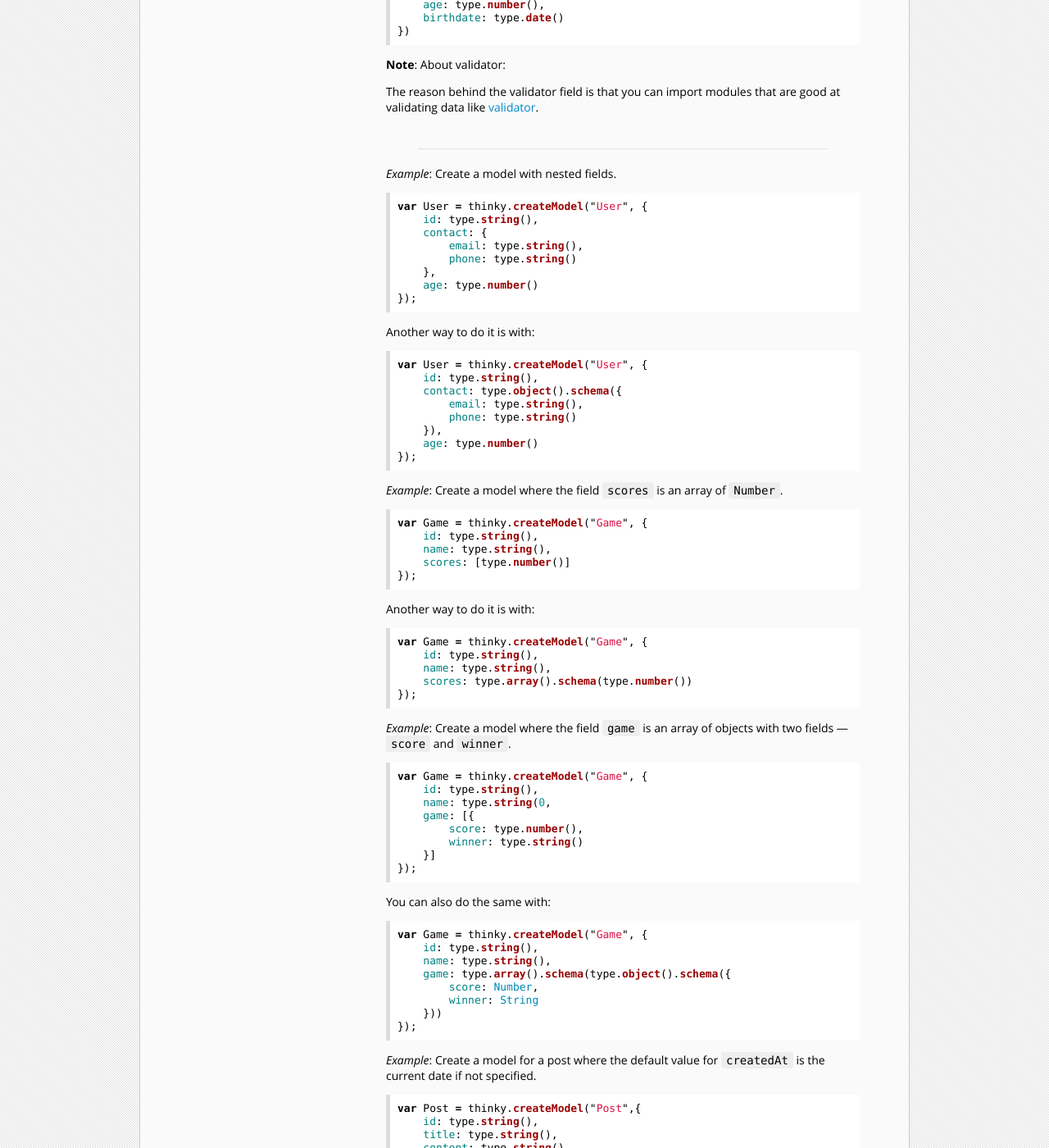
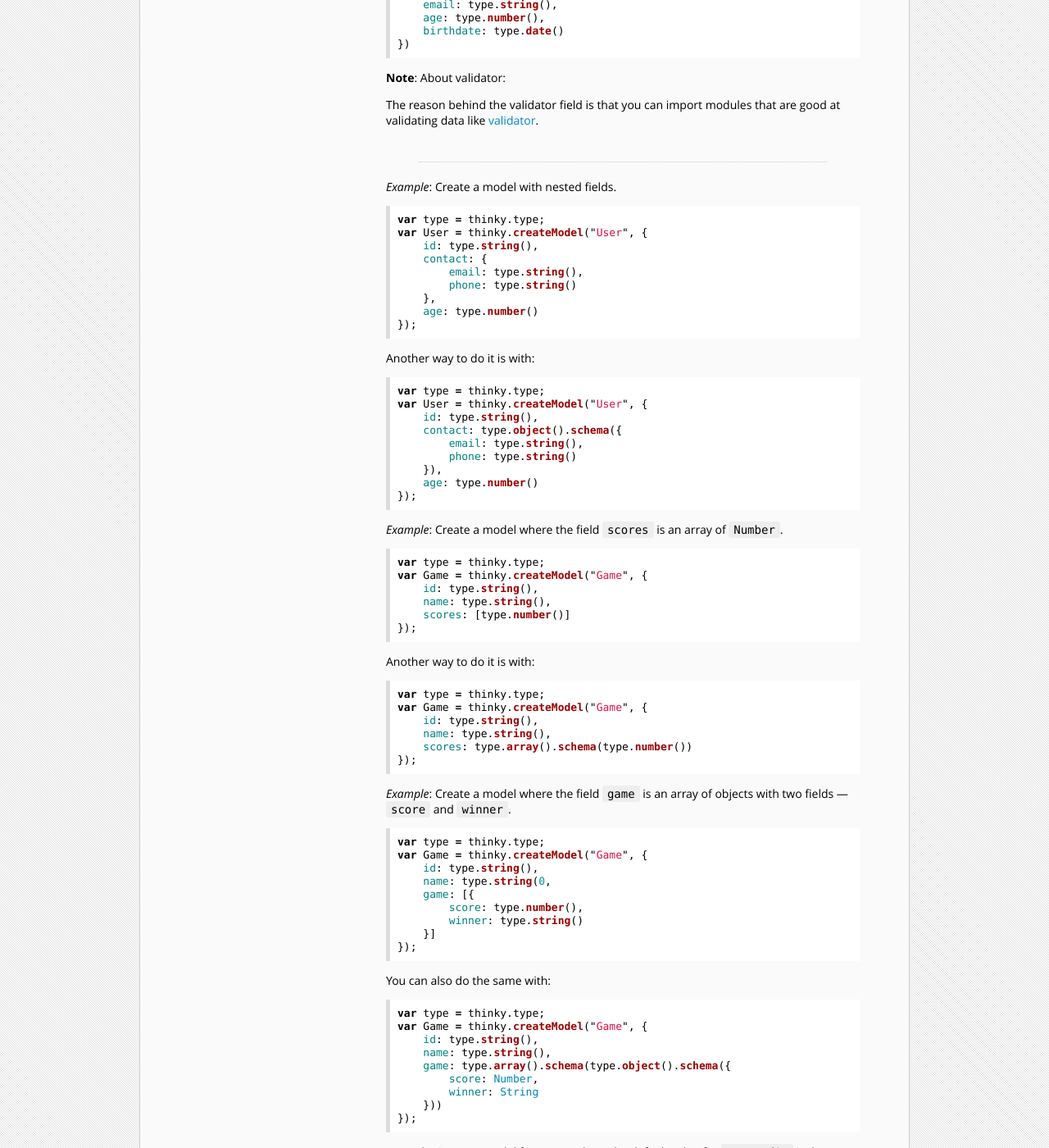
Before and after one commit to neumino/thinky, a Jekyll site: the page built from documentation/schemas.md, in a window 1280 px wide and 1400 px high, scrolled down 2530 px. Shown: the whole window at 82% size. Built offline with Jekyll 4.4.1, drawn with Linux system fonts in a browser that asks for light colours; some of the changed text lies outside the part shown.

Commit message:
type in all examples

````diff
--- a/documentation/schemas.md
+++ b/documentation/schemas.md
@@ -122,6 +122,7 @@ This is the only guarantee. A default value should not rely on another default v
 _Example_: Create a basic Model for a `user`.
 
 ```js
+var type = thinky.type;
 var User = thinky.createModel("User", {
     id: type.string(),
     name: type.string(),
@@ -143,6 +144,7 @@ The reason behind the validator field is that you can import modules that are go
 _Example_: Create a model with nested fields.
 
 ```js
+var type = thinky.type;
 var User = thinky.createModel("User", {
     id: type.string(),
     contact: {
@@ -156,6 +158,7 @@ var User = thinky.createModel("User", {
 Another way to do it is with:
 
 ```js
+var type = thinky.type;
 var User = thinky.createModel("User", {
     id: type.string(),
     contact: type.object().schema({
@@ -169,6 +172,7 @@ var User = thinky.createModel("User", {
 _Example_: Create a model where the field `scores` is an array of `Number`.
 
 ```js
+var type = thinky.type;
 var Game = thinky.createModel("Game", {
     id: type.string(),
     name: type.string(),
@@ -179,6 +183,7 @@ var Game = thinky.createModel("Game", {
 Another way to do it is with:
 
 ```js
+var type = thinky.type;
 var Game = thinky.createModel("Game", {
     id: type.string(),
     name: type.string(),
@@ -189,6 +194,7 @@ var Game = thinky.createModel("Game", {
 _Example_: Create a model where the field `game` is an array of objects with two fields &mdash; `score` and `winner`.
 
 ```js
+var type = thinky.type;
 var Game = thinky.createModel("Game", {
     id: type.string(),
     name: type.string(0,
@@ -202,6 +208,7 @@ var Game = thinky.createModel("Game", {
 You can also do the same with:
 
 ```js
+var type = thinky.type;
 var Game = thinky.createModel("Game", {
     id: type.string(),
     name: type.string(),
@@ -216,6 +223,7 @@ _Example_: Create a model for a post where the default value for `createdAt` is
 current date if not specified.
 
 ```js
+var type = thinky.type;
 var Post = thinky.createModel("Post",{
     id: type.string(),
     title: type.string(),
@@ -228,6 +236,7 @@ _Example_: Create a model for a user where the nickname, if not defined, will be
 name.
 
 ```js
+var type = thinky.type;
 var Post = thinky.createModel("Post",{
     id: type.string(),
     firstname: type.string(),
@@ -242,6 +251,7 @@ _Example_: Create a model for a `post` where the field `title` must be a `String
 (where `null` will not be a valid value).
 
 ```js
+var type = thinky.type;
 var Post = thinky.createModel("Post",{
     id: type.string(),
     title: type.string().options({enforce_type: "strict"}),
@@ -254,6 +264,7 @@ _Example_: Create a model `User` and make sure that the field email is a valid e
 using [validator](https://github.com/chriso/validator.js)
 
 ```js
+var type = thinky.type;
 var validator = require('validator');
 
 var User = thinky.createModel("Users",{
````
